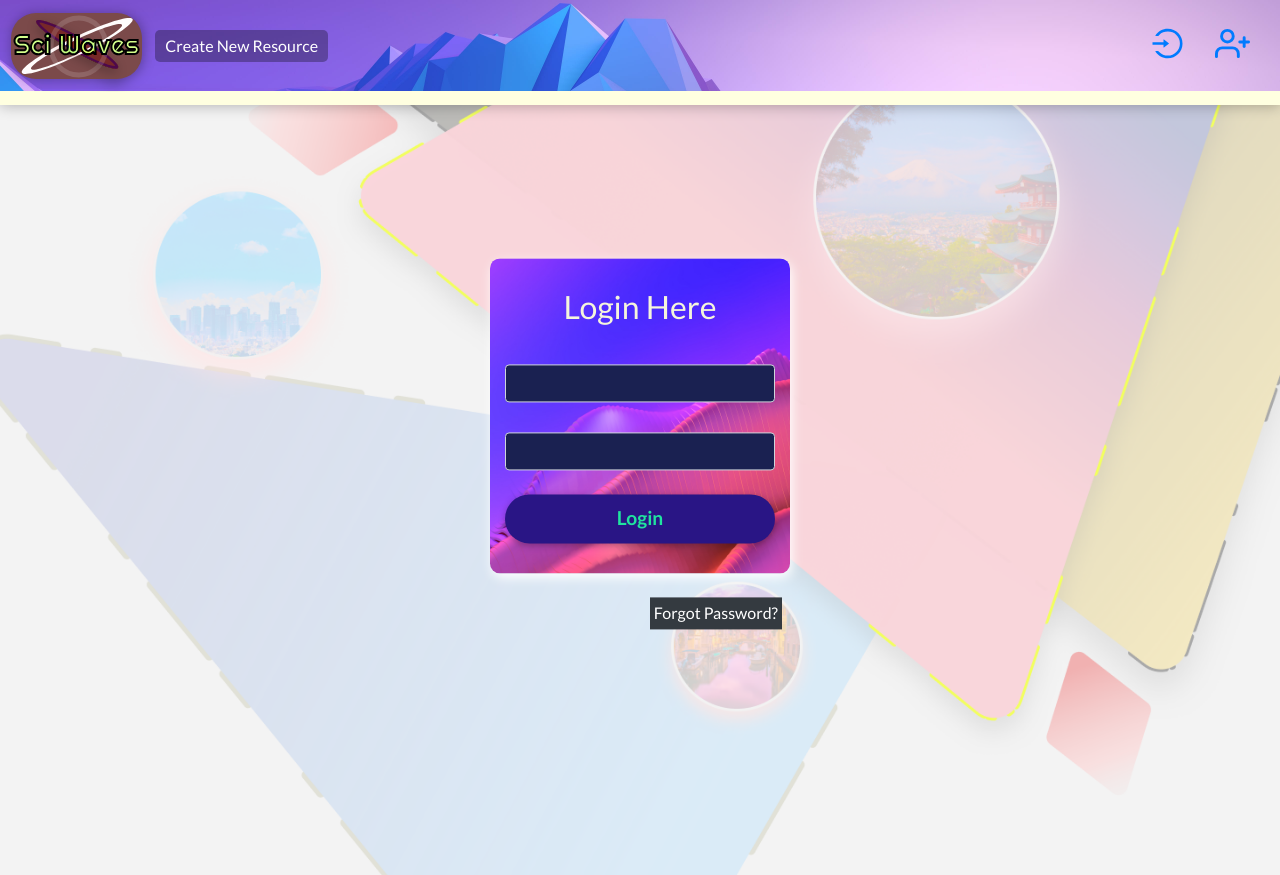
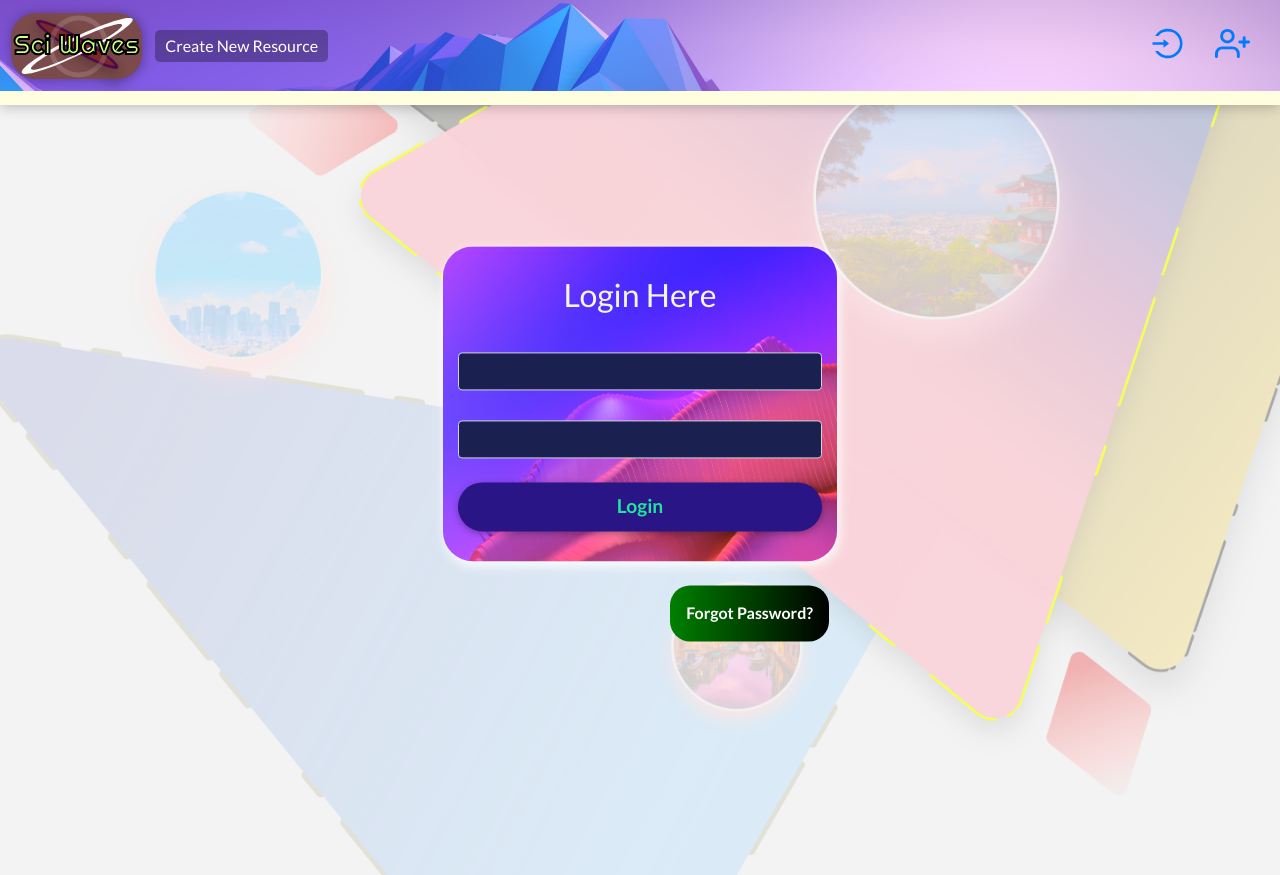
Before and after one commit to PetrovIlyuha/sci-waves, a Next.js app in the folder client/: page /login in a window 1280 px wide. Built offline with nearby package versions, Linux system fonts and the light colour scheme; no server answers.

Commit message:
resolved styling issues within login form

```diff
--- a/client/pages/login.jsx
+++ b/client/pages/login.jsx
@@ -90,7 +90,14 @@ const Login = () => {
       <div className={classes.loginLayout}>
         {loginForm()}
         <Link href='auth/password/forgot'>
-          <a className='text-white bg-dark p-1 br-5 float-right mt-4 mr-2'>
+          <a
+            className='p-3 float-right mt-4 mr-2'
+            style={{
+              borderRadius: 20,
+              background: "linear-gradient(90deg, green, black)",
+              color: "white",
+              fontWeight: "bold",
+            }}>
             Forgot Password?
           </a>
         </Link>
--- a/client/pages/login.module.css
+++ b/client/pages/login.module.css
@@ -8,16 +8,18 @@
 }
 
 .loginForm {
+  position: relative;
   display: flex;
   flex-direction: column;
   justify-content: space-between;
-  background: url("../public/static/forms-bg.jpg") no-repeat center center;
+  background: url("../public/static/forms-bg.jpg") center no-repeat;
+  opacity: 1;
   background-size: cover;
   padding: 30px 70px;
-  border-radius: 10px;
+  border-radius: 30px;
   padding: 20 40px;
-  min-height: 200px;
-  min-width: 300px;
+  min-width: 394px;
+  min-height: 427px;
   box-shadow: 2px 4px 12px rgba(255, 255, 255, 1);
   transition: all 0.3s ease;
   z-index: 10;
```
